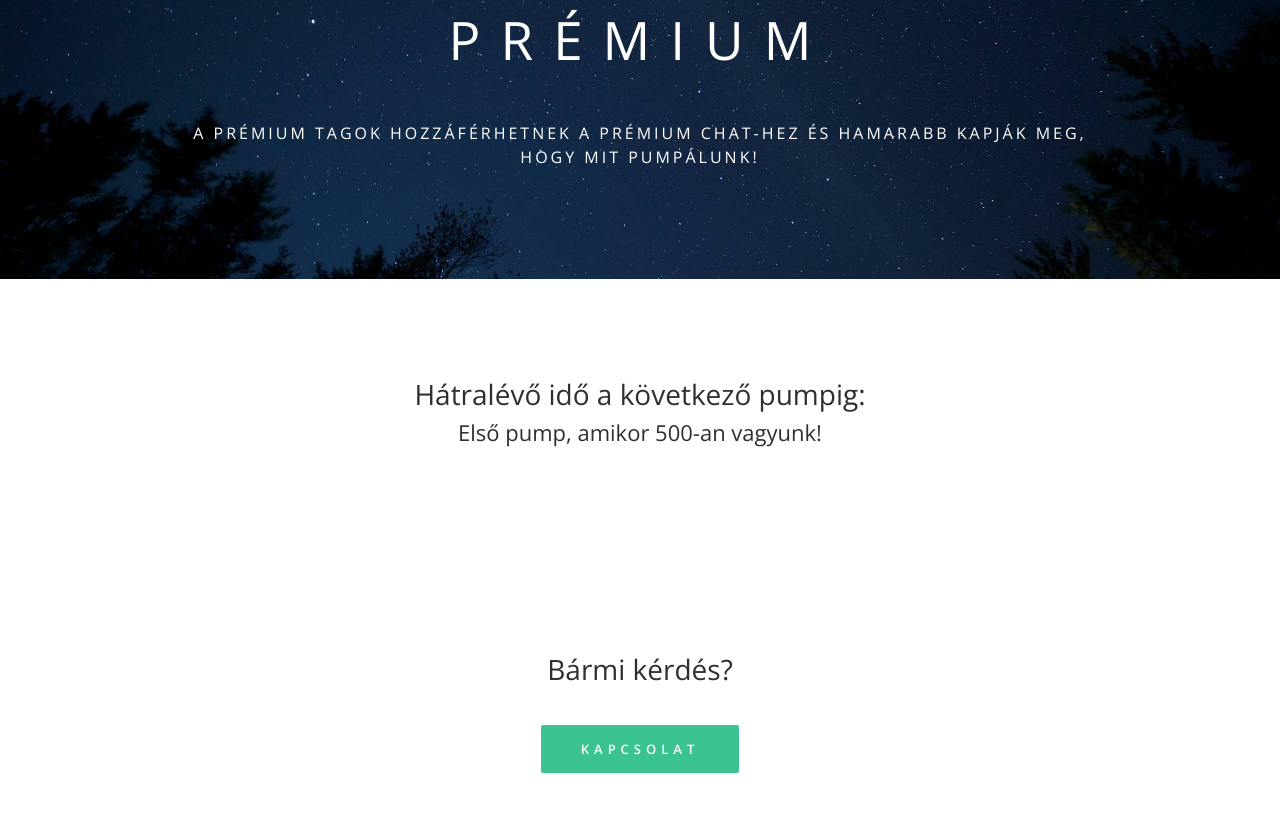
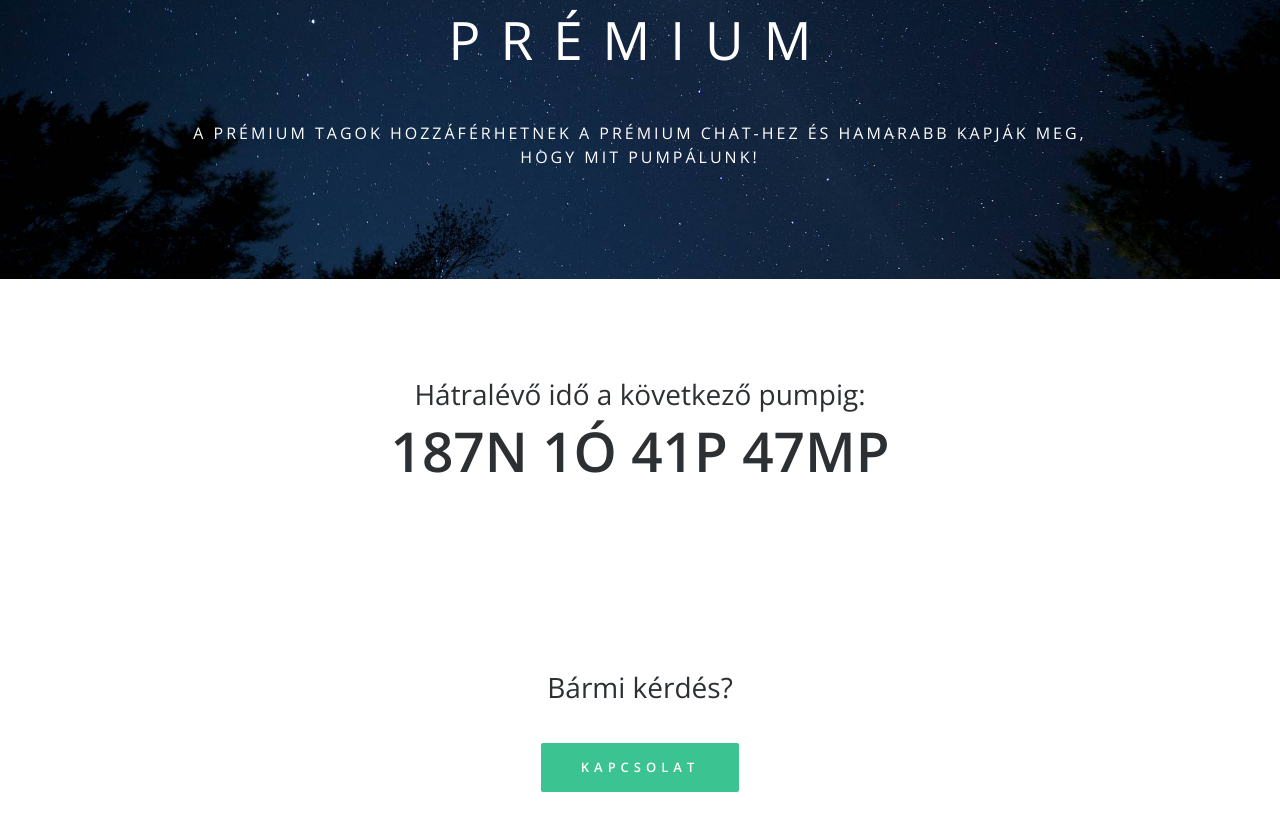
Before and after one commit to BatorGG/PumpCoinMultiLanguage, a plain HTML site: page indexhu.html in a window 1280 px wide. Shown: the part 2867-3697 px from the top of the page. Drawn offline with nearby package versions, Linux system fonts and the light colour scheme; files whose address does not match are found by name.

Commit message:
Update indexhu.html

```diff
--- a/indexhu.html
+++ b/indexhu.html
@@ -156,8 +156,7 @@
     <div class="col-md-8 col-md-offset-2 text-center">
       <h3>Hátralévő idő a következő pumpig:</h3>
       <script src="js/countdownhu.js"></script>
-      <!-- <p id="demo"></p> (above 500 members)-->
-      <h4>Első pump, amikor 500-an vagyunk!</h4>
+      <p id="demo"></p>
   </div>
 </section>
 
```
